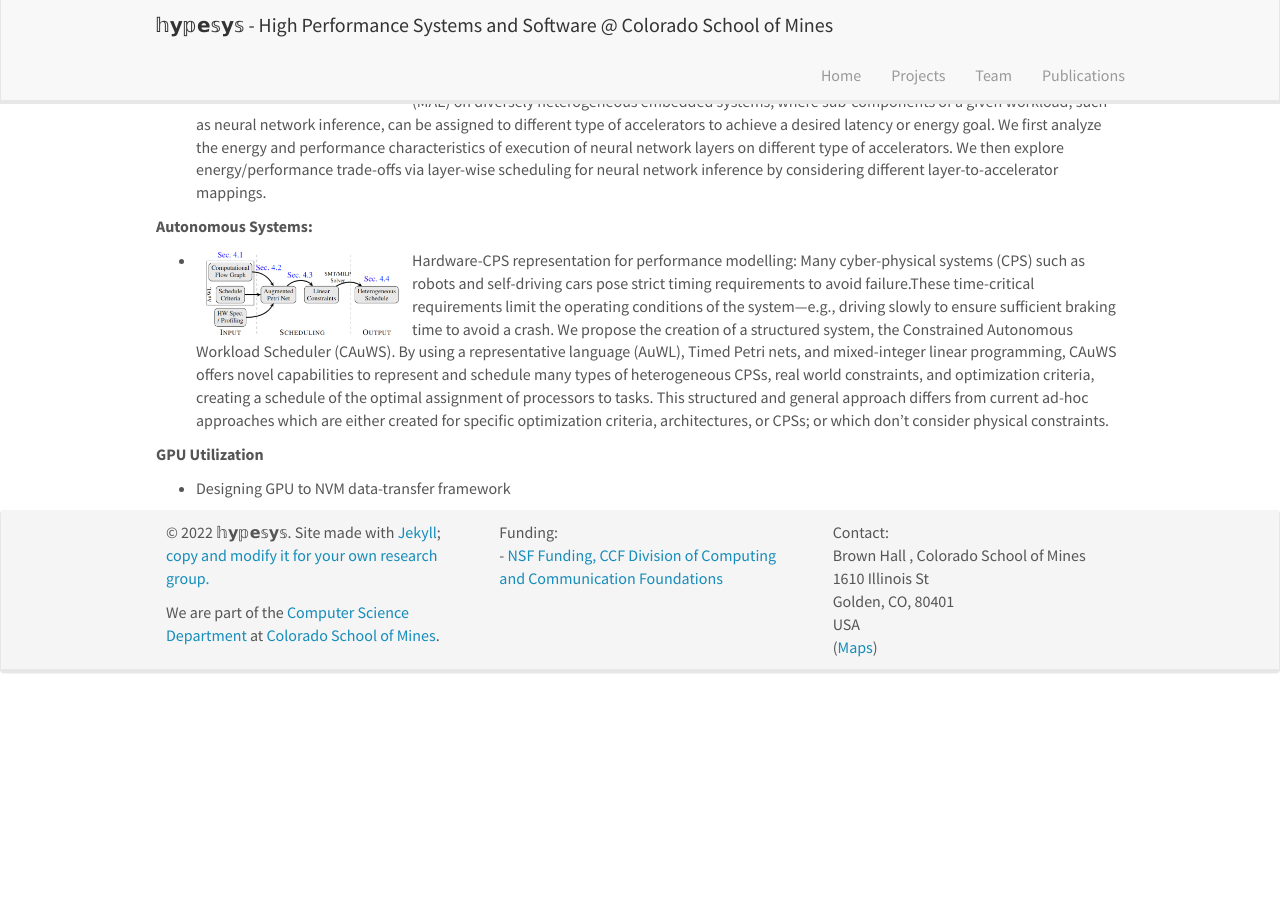
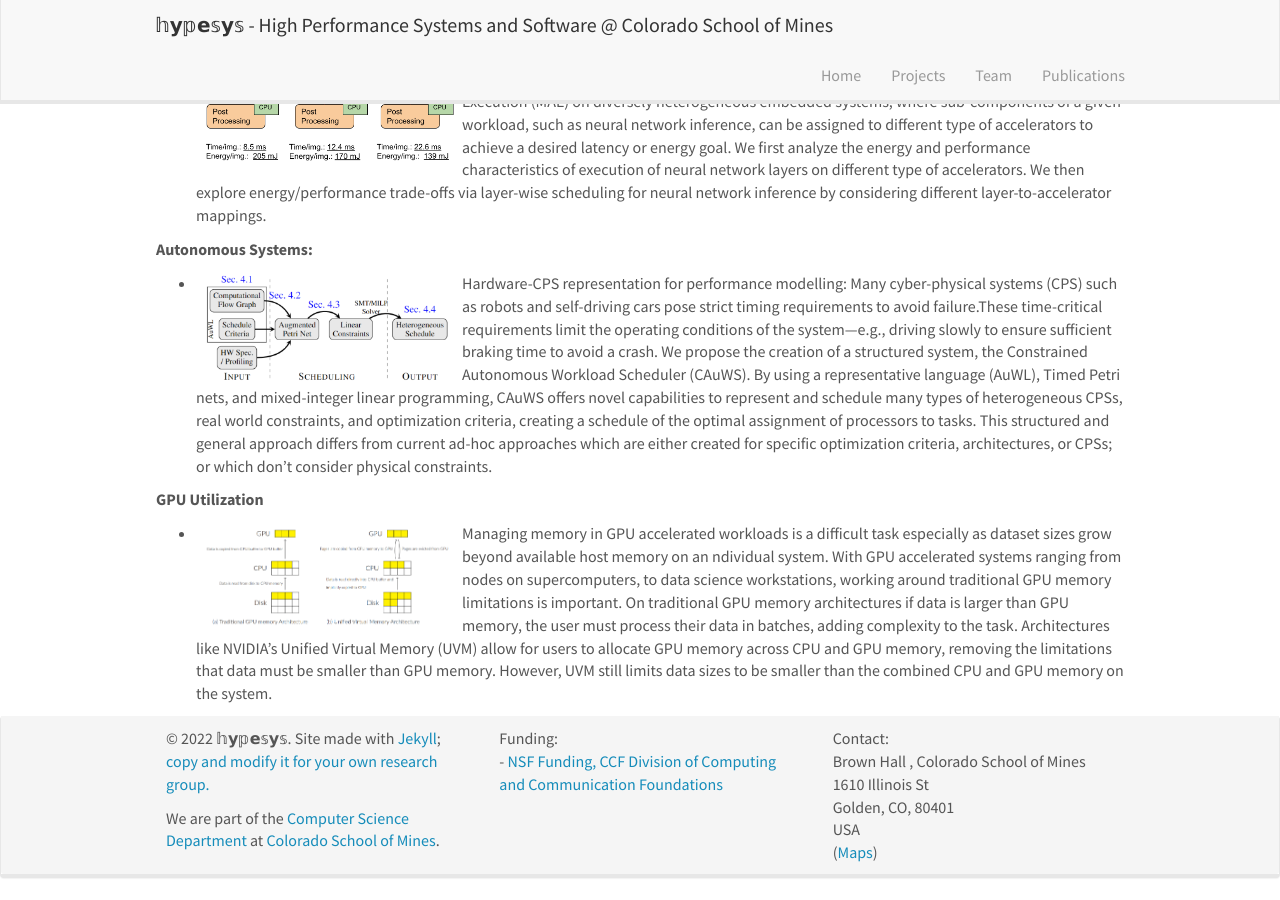
Before and after one commit to hypesys/hypesys.github.io, a Jekyll site: the page built from _pages/research.md, in a window 1280 px wide and 900 px high, scrolled down 953 px. Built offline with Jekyll 4.4.1, drawn with Linux system fonts in a browser that asks for light colours; nearby versions of some CDN libraries; before the commit the page ends 1648 px from its top, so only the background shows below that.

Commit message:
research updated

```diff
--- a/_data/team_members.yml
+++ b/_data/team_members.yml
@@ -1,6 +1,6 @@
 - name: Mehmet E. Belviranli
   photo: mehmet_belviranli.jpg
-  info: Assistant professor, started Aug 2019
+  info: Assistant professor, started Fall 2019
   email: belviranli@mines.edu
   number_educ: 3
   education1: Postdoc with <a href='https://www.ornl.gov/staff-profile/jeffrey-s-vetter'>Jeffrey S. Vetter</a>, Oak Ridge National Laboratory
--- a/_pages/research.md
+++ b/_pages/research.md
@@ -26,17 +26,17 @@ Our current research topics are listed below:
 
 **Scheduling in heterogeneous architectures:**
 * Balancing performance/energy trade-off in energy-limited systems:
-![]({{ site.url }}{{ site.baseurl }}/images/pubpic/MAE_Control_Flow_updated.png){: style="width: 200px; float: left; margin: 0px  8px"}
+![]({{ site.url }}{{ site.baseurl }}/images/pubpic/MAE_Control_Flow_updated.png){: style="width: 250px; float: left; margin: 0px  8px"}
 We work on running neural network (NN) inference on multiple accelerators of an SoC. Our goal is to enable an energy-performance trade-off with an by distributing layers in a NN between a performance- and a power-efficient accelerator. We first provide an empirical modeling methodology to characterize execution and inter-layer transition times. We then find an optimal layers-to-accelerator mapping by representing the trade-off as a linear programming optimization constraint. We evaluate our approach on the NVIDIA Xavier AGX SoC with commonly used NN models. We use the Z3 SMT solver to find schedules for different energy consumption targets, with up to 98% prediction accuracy.
 
 * Multiple workload scheduling in heterogeneous architectures: We investigate Multi-accelerator Execution (MAE) on diversely heterogeneous embedded systems, where sub-components of a given workload, such as neural network inference, can be assigned to different type of accelerators to achieve a desired latency or energy goal. We first analyze the energy and performance characteristics of execution of neural network layers on different type of accelerators. We then explore energy/performance trade-offs via layer-wise scheduling for neural network inference by considering different layer-to-accelerator mappings.
 
 
 **Autonomous Systems:**
-* ![]({{ site.url }}{{ site.baseurl }}/images/pubpic/cauws.png){: style="width: 200px; float: left; margin: 0px  8px"} Hardware-CPS representation for performance modelling: Many cyber-physical systems (CPS) such as robots and self-driving cars pose strict timing requirements to avoid failure.These time-critical requirements limit the operating conditions of the system—e.g., driving slowly to ensure sufficient braking time to avoid a crash. We propose the creation of a structured system, the Constrained Autonomous Workload Scheduler (CAuWS). By using a representative language (AuWL), Timed Petri nets, and mixed-integer linear programming, CAuWS offers novel capabilities to represent and schedule many types of heterogeneous CPSs, real world constraints, and optimization criteria, creating a schedule of the optimal assignment of processors to tasks. This structured and general approach differs from current ad-hoc approaches which are either created for specific optimization criteria, architectures, or CPSs; or which don't consider physical constraints.
+* ![]({{ site.url }}{{ site.baseurl }}/images/pubpic/cauws.png){: style="width: 250px; float: left; margin: 0px  8px"} Hardware-CPS representation for performance modelling: Many cyber-physical systems (CPS) such as robots and self-driving cars pose strict timing requirements to avoid failure.These time-critical requirements limit the operating conditions of the system—e.g., driving slowly to ensure sufficient braking time to avoid a crash. We propose the creation of a structured system, the Constrained Autonomous Workload Scheduler (CAuWS). By using a representative language (AuWL), Timed Petri nets, and mixed-integer linear programming, CAuWS offers novel capabilities to represent and schedule many types of heterogeneous CPSs, real world constraints, and optimization criteria, creating a schedule of the optimal assignment of processors to tasks. This structured and general approach differs from current ad-hoc approaches which are either created for specific optimization criteria, architectures, or CPSs; or which don't consider physical constraints.
 
 **GPU Utilization**
-* Designing GPU to NVM data-transfer framework
+* ![]({{ site.url }}{{ site.baseurl }}/images/pubpic/dragon_img.png){: style="width: 250px; float: left; margin: 0px  8px"} Managing memory in GPU accelerated workloads is a difficult task especially as dataset sizes grow beyond available host memory on an  ndividual system. With GPU accelerated systems ranging from nodes on supercomputers, to data science workstations, working around traditional GPU memory limitations is important. On traditional GPU memory architectures if data is larger than GPU memory, the user must process their data in batches, adding complexity to the task. Architectures like NVIDIA’s Unified Virtual Memory (UVM) allow for users to allocate GPU memory across CPU and GPU memory, removing the limitations that data must be smaller than GPU memory. However, UVM still limits data sizes to be smaller than the combined CPU and GPU memory on the system.
 
 
 
```
Also changed, not shown: images/pubpic/dragon_img.png (added).
